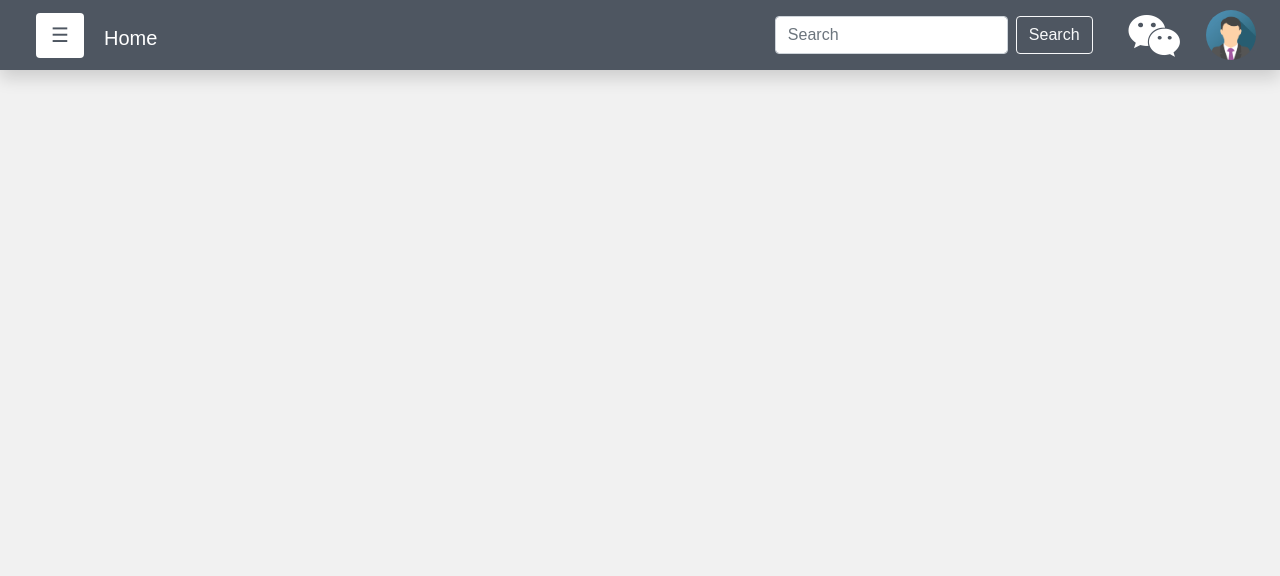
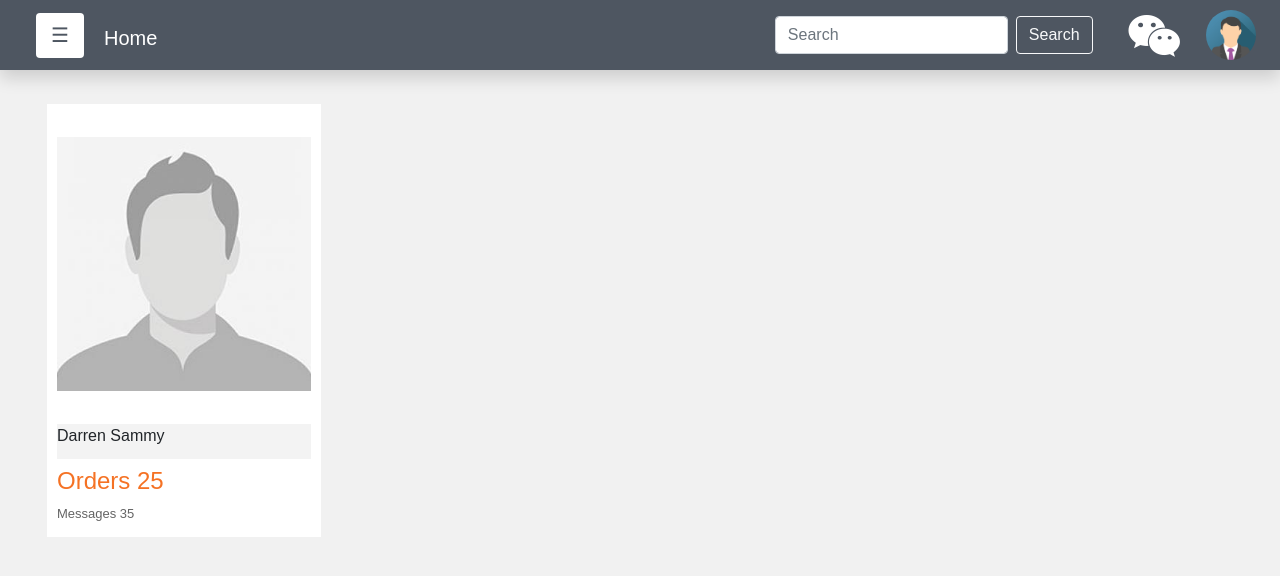
Before and after one commit to AtifAfaq/E-Commerce-Admin, an Angular app: page /userDetail in a window 1280 px wide. Shown: the top 576 px of the page. Built offline with nearby package versions, Linux system fonts and the light colour scheme.

Commit message:
routerLink

```diff
--- a/src/app/all-users/all-users.component.html
+++ b/src/app/all-users/all-users.component.html
@@ -29,7 +29,7 @@
                 <td>Paris</td>
                 <td>France</td>
                 <td class="text-center">
-                    <i class="fa fa-eye mx-2" aria-hidden="true"></i>
+                    <i class="fa fa-eye mx-2" routerLink="/userDetail" aria-hidden="true"></i>
                     <i class="fa fa-ban  mx-2" aria-hidden="true"> </i>
                     <i class="fa fa-unlock  mx-2" aria-hidden="true"></i>
                 </td>
@@ -42,7 +42,7 @@
                 <td>Paris</td>
                 <td>France</td>
                 <td class="text-center">
-                    <i class="fa fa-eye mx-2" aria-hidden="true"></i>
+                    <i class="fa fa-eye mx-2" routerLink="/userDetail" aria-hidden="true"></i>
                     <i class="fa fa-ban  mx-2" aria-hidden="true"> </i>
                     <i class="fa fa-unlock  mx-2" aria-hidden="true"></i>
                 </td>
@@ -55,7 +55,7 @@
                 <td>Paris</td>
                 <td>France</td>
                 <td class="text-center">
-                    <i class="fa fa-eye mx-2" aria-hidden="true"></i>
+                    <i class="fa fa-eye mx-2" routerLink="/userDetail" aria-hidden="true"></i>
                     <i class="fa fa-ban  mx-2" aria-hidden="true"> </i>
                     <i class="fa fa-unlock  mx-2" aria-hidden="true"></i>
                 </td>
--- a/src/app/user-detail/user-detail.component.html
+++ b/src/app/user-detail/user-detail.component.html
@@ -1 +1,17 @@
 <app-navbar></app-navbar>
+<div class="mainContent">
+    <div class="row">
+        <div class="col-md-3">
+            <div routerLink="/productDetail" class="productCard">
+                <div>
+                    <img src="/assets/user.jpg">
+                    <p class="prodTitle bg-lg mb-2">Darren Sammy</p>
+                    <h4 class="prodPrice primary mt-0">Orders 25</h4>
+                    <p class="originalPrice gray mb-1">
+                        Messages 35</p>
+
+                </div>
+            </div>
+        </div>
+    </div>
+</div>
--- a/src/app/user-detail/user-detail.component.scss
+++ b/src/app/user-detail/user-detail.component.scss
@@ -1,15 +1,5 @@
-table {
-    font-family: arial, sans-serif;
-    border-collapse: collapse;
-    width: 100%;
-  }
 
-  td, th {
-    border: 1px solid #dddddd;
-    text-align: left;
-    padding: 8px;
-  }
-
-  tr:nth-child(even) {
-    background-color: #dddddd;
-  }
+.bg-lg{
+  background-color:#f3f3f3;
+  height:35px
+}
```
